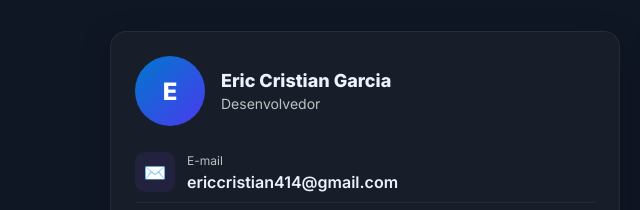
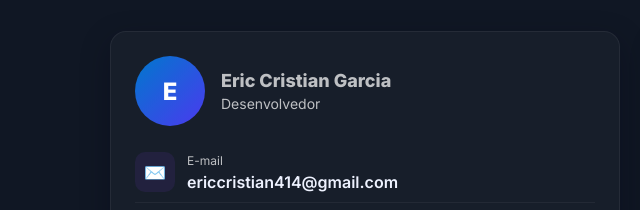
Before and after one commit to ericcristian414/AutoHaus-Site, a plain HTML site: page desktop/contato.html in a window 1280 px wide. Shown: the part 449-659 px from the top of the page, 0-640 px from the left. Drawn offline with Linux system fonts and the light colour scheme.

Commit message:
text color correction

```diff
--- a/desktop/contato.html
+++ b/desktop/contato.html
@@ -65,6 +65,7 @@
       font-size: 18px;
       font-weight: 700;
       margin-bottom: 4px;
+      color: var(--muted);
     }
 
     .author-role {
```
